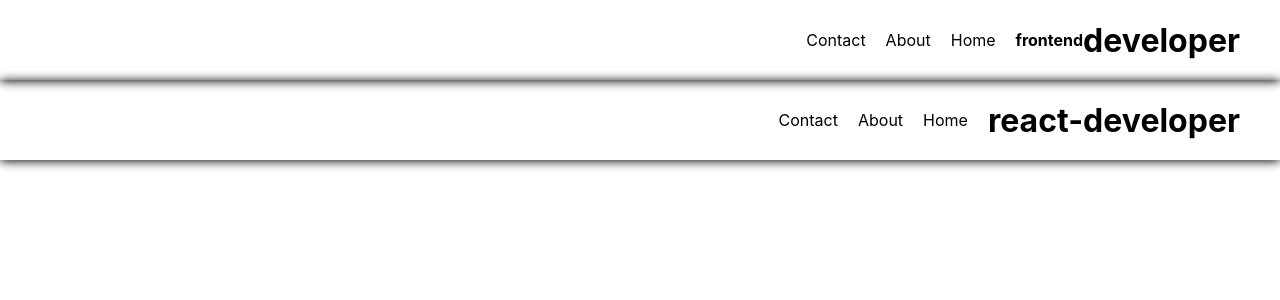
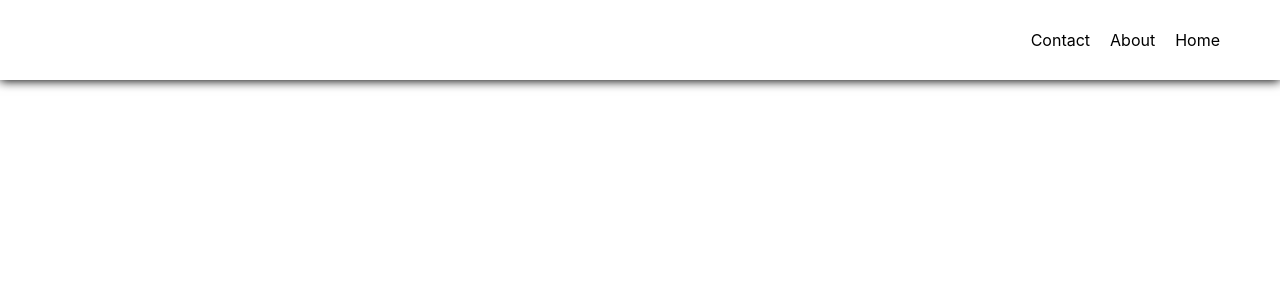
Before and after one commit to alawoddin/learn-react, a React (Create React App) app: page / in a window 1280 px wide. Shown: the top 300 px of the page. Built offline with nearby package versions, Linux system fonts and the light colour scheme.

Commit message:
we create the page-16

```diff
--- a/src/App.jsx
+++ b/src/App.jsx
@@ -1,12 +1,15 @@
 // import Footer from "./components/footer/Footer";
-import Header from "./components/header/Header";
+// import Header from "./components/header/Header";
+import Home from "./pages/home/Home";
 
 function App() {
   return (
     <div className="App">
 
+      <Home/>
+{/*
     <Header title='developer' name='frontend' />
-    <Header title='react-developer'/>
+    <Header title='react-developer'/> */}
 
       {/* <Header title='alawoddin' />
       <Header title='developer' /> */}
--- /dev/null
+++ b/src/pages/home/Home.jsx
@@ -0,0 +1,13 @@
+import Header from "../../components/header/Header";
+
+
+function Home ()  {
+    return (
+        <div>
+            <Header/>
+            {/* <Footer/> */}
+        </div>
+    )
+}
+
+export default Home;
```
